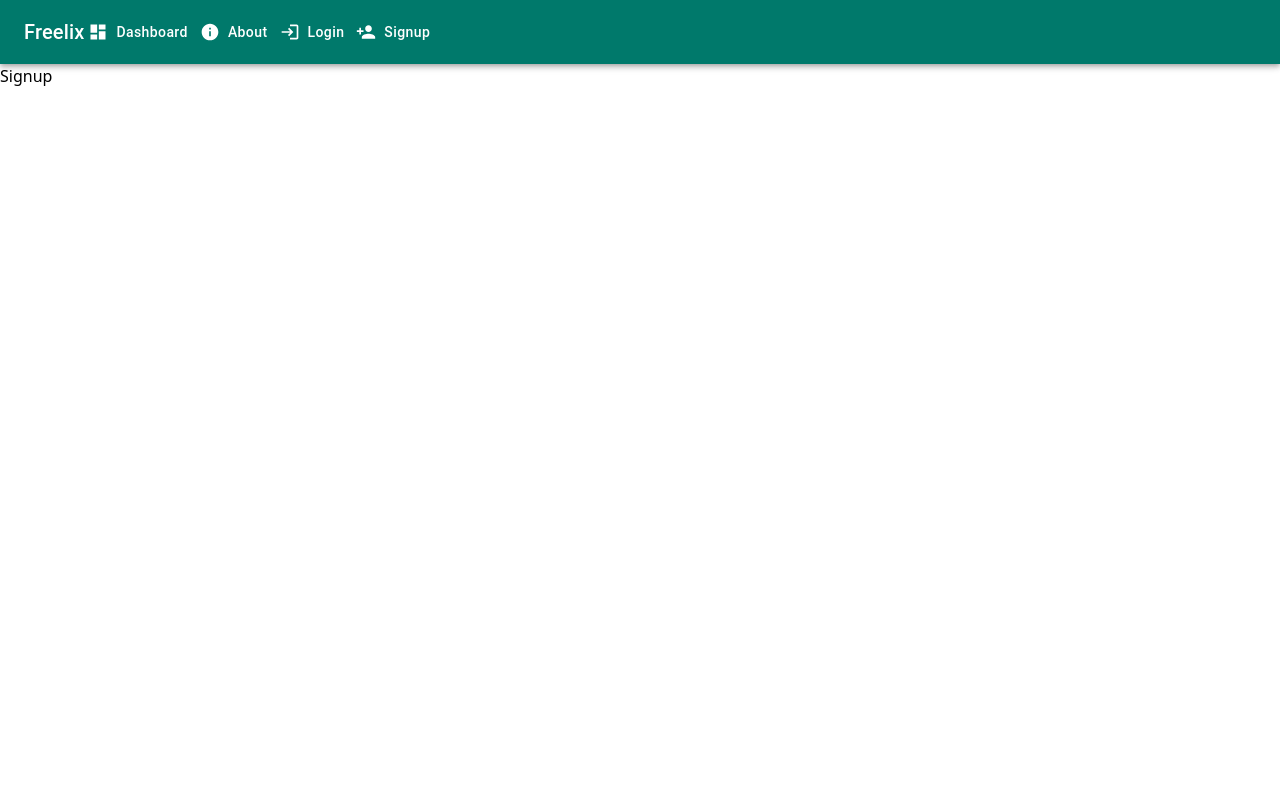
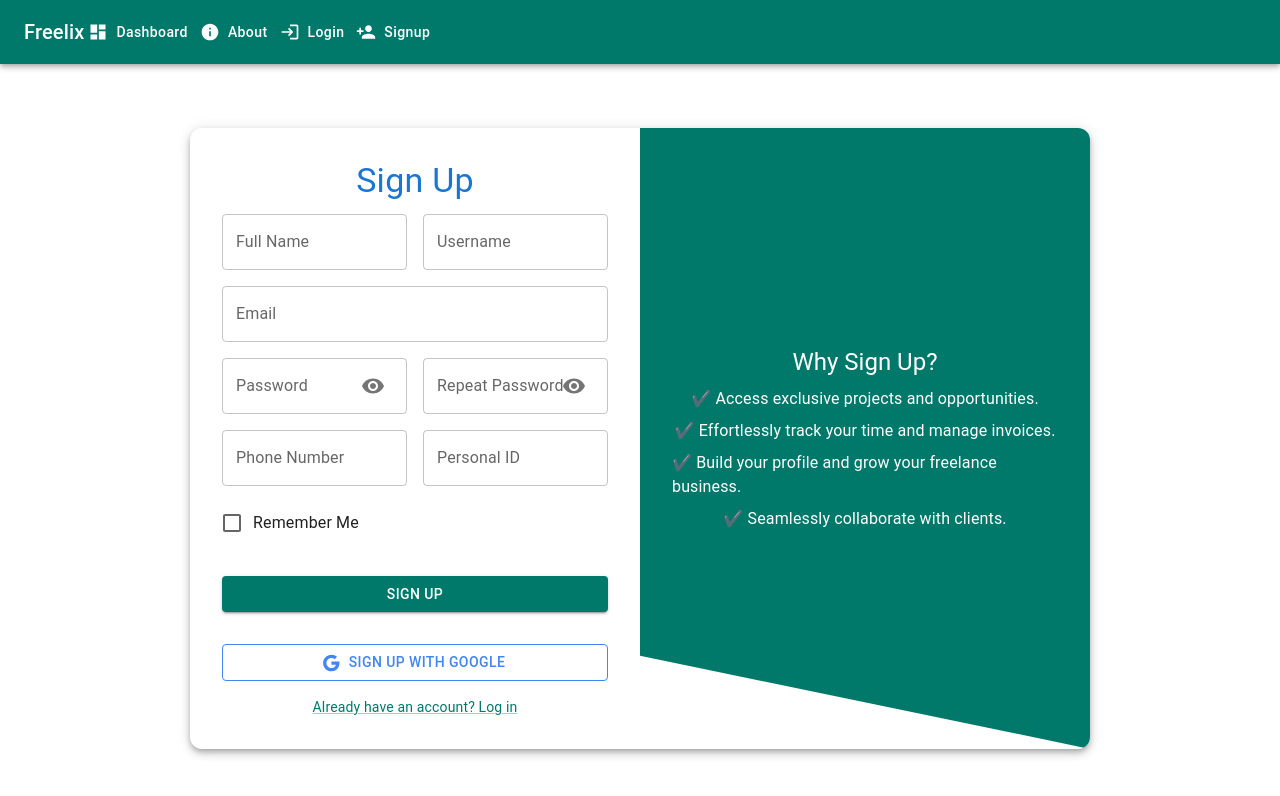
Before and after one commit to ABBYFRED-FINAL-DEMO-PROJECT/Freelix-Front-end, a React (Vite) app: page /signup in a window 1280 px wide. Shown: the top 796 px of the page. Built offline with nearby package versions, Linux system fonts and the light colour scheme.

Commit message:
sign up form created

```diff
--- a/package.json
+++ b/package.json
@@ -16,7 +16,8 @@
     "@mui/material": "^6.1.5",
     "react": "^18.3.1",
     "react-dom": "^18.3.1",
-    "react-router-dom": "^6.27.0"
+    "react-router-dom": "^6.27.0",
+    "react-toastify": "^10.0.6"
   },
   "devDependencies": {
     "@eslint/js": "^9.13.0",
--- a/src/pages/Signup.jsx
+++ b/src/pages/Signup.jsx
@@ -1,7 +1,193 @@
-import React from "react";
+import React, { useState } from 'react';
+import {
+  Box, Button, Checkbox, FormControlLabel, Grid, IconButton, InputAdornment, Link,
+  TextField, Typography, Card, CardContent
+} from '@mui/material';
+import { Visibility, VisibilityOff } from '@mui/icons-material';
+import GoogleIcon from '@mui/icons-material/Google';
+import { ToastContainer, toast } from 'react-toastify';
+import 'react-toastify/dist/ReactToastify.css';
 
 const Signup = () => {
-  return <div>Signup</div>;
+  const [formData, setFormData] = useState({
+    fullName: '', username: '', email: '', password: '', repeatPassword: '',
+    phoneNumber: '', personalId: '', rememberMe: false
+  });
+  const [showPassword, setShowPassword] = useState(false);
+
+  const handleChange = (event) => {
+    const { name, value, type, checked } = event.target;
+    setFormData({
+      ...formData,
+      [name]: type === 'checkbox' ? checked : value
+    });
+  };
+
+  const handleSubmit = (event) => {
+    event.preventDefault();
+    toast.success('Sign Up Successful!', {
+      position: toast.POSITION.TOP_CENTER,
+      autoClose: 2000,
+    });
+  };
+
+  return (
+    <Box sx={{ marginTop: 8, marginBottom: 8, display: 'flex', justifyContent: 'center' }}>
+      <Card sx={{ display: 'flex', maxWidth: 900, borderRadius: 3, overflow: 'hidden', boxShadow: 5 }}>
+        {/* Left Side: Signup Form */}
+        <CardContent sx={{ width: '50%', padding: 4 }}>
+          <Typography variant="h4" gutterBottom align="center" color="primary">
+            Sign Up
+          </Typography>
+          <form onSubmit={handleSubmit}>
+            <Grid container spacing={2}>
+              {/* Full Name and Username on the same line */}
+              <Grid item xs={6}>
+                <TextField
+                  fullWidth label="Full Name" placeholder="Enter your full name"
+                  name="fullName" value={formData.fullName} onChange={handleChange}
+                />
+              </Grid>
+              <Grid item xs={6}>
+                <TextField
+                  fullWidth label="Username" placeholder="Choose a username"
+                  name="username" value={formData.username} onChange={handleChange}
+                />
+              </Grid>
+
+              <Grid item xs={12}>
+                <TextField
+                  fullWidth label="Email" placeholder="youremail@.com"
+                  name="email" type="email" value={formData.email} onChange={handleChange}
+                />
+              </Grid>
+
+              {/* Password and Repeat Password on the same line */}
+              <Grid item xs={6}>
+                <TextField
+                  fullWidth label="Password" placeholder="Create a password"
+                  name="password" type={showPassword ? 'text' : 'password'}
+                  value={formData.password} onChange={handleChange}
+                  InputProps={{
+                    endAdornment: (
+                      <InputAdornment position="end">
+                        <IconButton onClick={() => setShowPassword(!showPassword)}>
+                          {showPassword ? <VisibilityOff /> : <Visibility />}
+                        </IconButton>
+                      </InputAdornment>
+                    ),
+                  }}
+                />
+              </Grid>
+              <Grid item xs={6}>
+                <TextField
+                  fullWidth label="Repeat Password" placeholder="Re-enter your password"
+                  name="repeatPassword" type={showPassword ? 'text' : 'password'}
+                  value={formData.repeatPassword} onChange={handleChange}
+                  InputProps={{
+                    endAdornment: (
+                      <InputAdornment position="end">
+                        <IconButton onClick={() => setShowPassword(!showPassword)}>
+                          {showPassword ? <VisibilityOff /> : <Visibility />}
+                        </IconButton>
+                      </InputAdornment>
+                    ),
+                  }}
+                />
+              </Grid>
+
+              {/* Phone Number and Personal ID on the same line */}
+              <Grid item xs={6}>
+                <TextField
+                  fullWidth label="Phone Number" placeholder="Enter your phone number"
+                  name="phoneNumber" type="tel" value={formData.phoneNumber} onChange={handleChange}
+                />
+              </Grid>
+              <Grid item xs={6}>
+                <TextField
+                  fullWidth label="Personal ID" placeholder="Enter your personal ID"
+                  name="personalId" value={formData.personalId} onChange={handleChange}
+                />
+              </Grid>
+
+              <Grid item xs={12}>
+                <FormControlLabel
+                  control={<Checkbox name="rememberMe" checked={formData.rememberMe} onChange={handleChange} />}
+                  label="Remember Me"
+                />
+              </Grid>
+
+              <Grid item xs={12}>
+                <Button
+                  fullWidth variant="contained" sx={{ backgroundColor: '#00796B', color: '#fff', marginY: 2 }}
+                  type="submit"
+                >
+                  Sign Up
+                </Button>
+              </Grid>
+
+              {/* Sign Up with Google Button using Google Colors */}
+              <Grid item xs={12}>
+                <Button
+                  fullWidth variant="outlined" sx={{
+                    color: '#4285F4',
+                    borderColor: '#4285F4',
+                    '&:hover': {
+                      backgroundColor: '#E8F0FE',
+                      borderColor: '#4285F4',
+                    },
+                  }}
+                  startIcon={<GoogleIcon sx={{ color: '#4285F4' }} />}
+                >
+                  Sign Up with Google
+                </Button>
+              </Grid>
+
+              <Grid item xs={12} display="flex" justifyContent="center">
+                <Link href="/login" variant="body2" sx={{ color: '#00796B' }}>
+                  Already have an account? Log in
+                </Link>
+              </Grid>
+            </Grid>
+          </form>
+        </CardContent>
+
+        {/* Right Side: Reasons to Sign Up */}
+        <Box
+          sx={{
+            width: '50%',
+            backgroundColor: '#00796B',
+            color: 'white',
+            padding: 4,
+            display: 'flex',
+            flexDirection: 'column',
+            justifyContent: 'center',
+            alignItems: 'center',
+            clipPath: 'polygon(0 0, 100% 0, 100% 100%, 0 85%)'
+          }}
+        >
+          <Typography variant="h5" gutterBottom>
+            Why Sign Up?
+          </Typography>
+          <Typography variant="body1" sx={{ mb: 1 }}>
+            ✔️ Access exclusive projects and opportunities.
+          </Typography>
+          <Typography variant="body1" sx={{ mb: 1 }}>
+            ✔️ Effortlessly track your time and manage invoices.
+          </Typography>
+          <Typography variant="body1" sx={{ mb: 1 }}>
+            ✔️ Build your profile and grow your freelance business.
+          </Typography>
+          <Typography variant="body1">
+            ✔️ Seamlessly collaborate with clients.
+          </Typography>
+        </Box>
+      </Card>
+
+      {/* Toast Container to display success messages */}
+      <ToastContainer />
+    </Box>
+  );
 };
 
 export default Signup;
--- a/src/pages/dashboard/Dashboard.jsx
+++ b/src/pages/dashboard/Dashboard.jsx
@@ -2,10 +2,11 @@
 import React, { useState } from 'react';
 import { Box, Drawer, List, ListItem, ListItemIcon, ListItemText, Toolbar, AppBar, IconButton, Tooltip } from '@mui/material';
 import { Link, Outlet, useNavigate } from 'react-router-dom';
-import AccountCircleIcon from '@mui/icons-material/AccountCircle';
+import DashboardIcon from '@mui/icons-material/Dashboard';
 import WorkIcon from '@mui/icons-material/Work';
 import ReceiptIcon from '@mui/icons-material/Receipt';
 import AssignmentIcon from '@mui/icons-material/Assignment';
+import AccountCircleIcon from '@mui/icons-material/AccountCircle';
 import MoonIcon from '@mui/icons-material/Brightness2';
 import SunIcon from '@mui/icons-material/WbSunny';
 import LogoutIcon from '@mui/icons-material/Logout';
@@ -51,21 +52,21 @@ const Dashboard = () => {
         variant="permanent"
         open={drawerOpen}
         sx={{
-          width: drawerOpen ? drawerWidth : 56, // Minimized width when collapsed
+          width: drawerOpen ? drawerWidth : 56,
           flexShrink: 0,
           '& .MuiDrawer-paper': {
             width: drawerOpen ? drawerWidth : 56,
             bgcolor: darkMode ? '#001B12' : '#00796B',
             color: '#FFFFFF',
             transition: 'width 0.3s',
-            overflowX: 'hidden', // Hide overflow in collapsed state
+            overflowX: 'hidden',
           },
         }}
       >
-        <Toolbar /> {/* This helps offset the AppBar height */}
+        <Toolbar /> {/* Offset for AppBar height */}
         <List>
           {[
-            { text: 'Overview', icon: <AccountCircleIcon />, to: '/dashboard' },
+            { text: 'Overview', icon: <DashboardIcon />, to: '/dashboard' }, // Updated Overview icon
             { text: 'Projects', icon: <WorkIcon />, to: '/dashboard/projects' },
             { text: 'Invoices', icon: <ReceiptIcon />, to: '/dashboard/invoices' },
             { text: 'Proposals', icon: <AssignmentIcon />, to: '/dashboard/proposals' },
@@ -89,9 +90,9 @@ const Dashboard = () => {
           flexGrow: 1,
           p: 3,
           transition: 'margin 0.3s',
-          ml: drawerOpen ? `${drawerWidth}px` : '56px', // Adjust main content margin based on drawer state
+          ml: drawerOpen ? `${drawerWidth}px` : '56px',
           color: darkMode ? '#FFFFFF' : '#000000',
-          pt: 8, // Ensures main content doesn’t overlap with AppBar
+          pt: 8, // Prevents main content overlap with AppBar
         }}
       >
         <Toolbar /> {/* Spacer Toolbar to prevent overlap with AppBar */}
--- a/src/pages/dashboard/Overview.jsx
+++ b/src/pages/dashboard/Overview.jsx
@@ -1,6 +1,6 @@
 // src/pages/dashboard/Overview.js
 import React from 'react';
-import { Box, Typography, Grid, Card, CardContent, CardActions, Button } from '@mui/material';
+import { Box, Typography, Grid, Card, CardContent, CardActions, Button, Grid2 } from '@mui/material';
 
 const Overview = () => {
   return (
```
Also changed, not shown: 1 other file (tests, documents, lock files or other folders).
